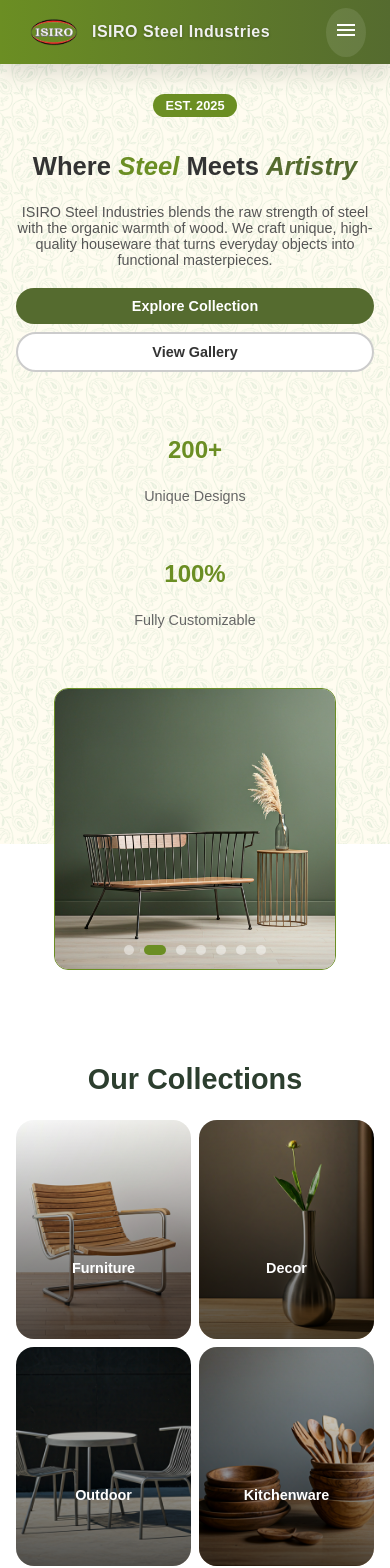
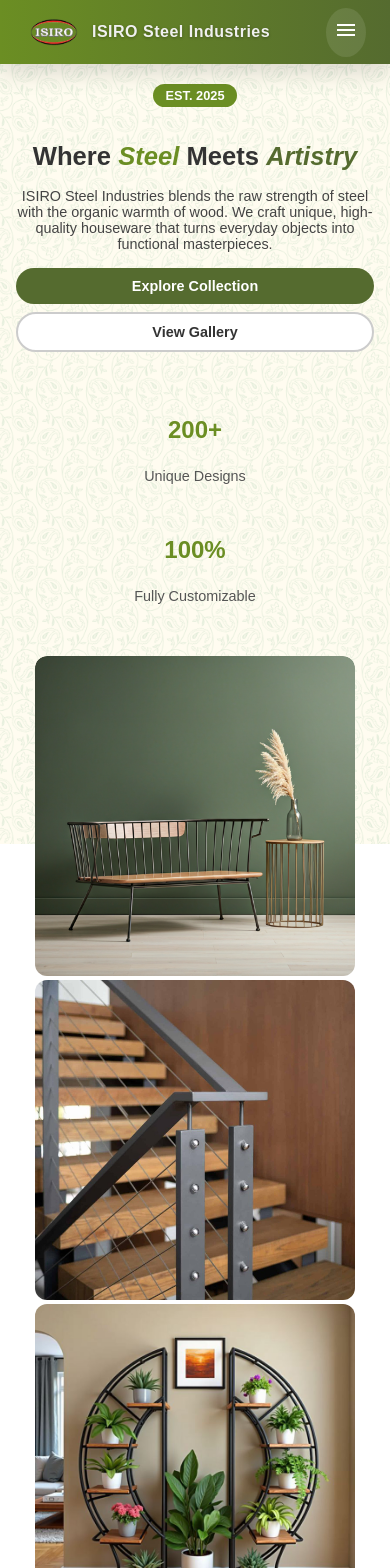
Before and after one commit to Isivara2021/isiro-steel-frontend, a React (Create React App) app: page / in a window 390 px wide. Shown: the top 1568 px of the page. Built offline with nearby package versions, Linux system fonts and the light colour scheme; no server answers.

Commit message:
More CSS updates in Navbar, Contact, Gallery and Home

```diff
--- a/src/components/Navbar/Navbar.css
+++ b/src/components/Navbar/Navbar.css
@@ -113,6 +113,10 @@
   transform: scale(1.1);
 }
 
+.mobile-menu-overlay {
+  display: none; /* default hidden */
+}
+
 /* =========================
    Mobile Navbar Styles
 ========================= */
@@ -144,6 +148,29 @@
     transition: transform 0.4s ease, opacity 0.4s ease;
     backdrop-filter: blur(6px); /* modern glass effect */
   }
+
+  .mobile-menu-close {
+  position: absolute;
+  top: 16px;
+  right: 16px;
+  background: #ce2323;
+  color: #fff;
+  border: none;
+  font-size: 1.4rem;
+  width: 36px;
+  height: 36px;
+  border-radius: 50%;
+  display: flex;
+  justify-content: center;
+  align-items: center;
+  cursor: pointer;
+  transition: background 0.3s ease, transform 0.2s ease;
+}
+
+.mobile-menu-close:hover {
+  background: #9e0909;
+  transform: scale(1.1);
+}
 
   /* Overlay active */
   .mobile-menu-overlay.active {
--- a/src/components/Navbar/Navbar.jsx
+++ b/src/components/Navbar/Navbar.jsx
@@ -1,9 +1,17 @@
-// src/components/Navbar/Navbar.jsx
-import React, { useContext } from "react";
+import React, { useState } from "react";
 import { Link } from "react-router-dom";
 import "./Navbar.css";
 
 const Navbar = () => {
+  const [menuActive, setMenuActive] = useState(false);
+
+  const toggleMenu = () => {
+    setMenuActive(!menuActive);
+  };
+
+  const closeMenu = () => {
+    setMenuActive(false);
+  };
 
   return (
     <header className="navbar">
@@ -20,19 +28,29 @@ const Navbar = () => {
           <h2 className="logo-text">ISIRO Steel Industries</h2>
         </div>
 
-        {/* Navigation Links */}
+        {/* Desktop Navigation Links */}
         <nav className="nav-links">
           <Link to="/">Home</Link>
           <Link to="/products">Products</Link>
           <Link to="/gallery">Gallery</Link>
-          <Link to="/news">News</Link> {/* Added News link */}
+          <Link to="/news">News</Link>
           <Link to="/contact">Contact Us</Link>
         </nav>
 
         {/* Mobile Menu Button */}
-        <button className="mobile-menu-btn">
+        <button className="mobile-menu-btn" onClick={toggleMenu}>
           <span className="material-symbols-outlined">menu</span>
         </button>
+      </div>
+
+      {/* Mobile Menu Overlay */}
+      <div className={`mobile-menu-overlay ${menuActive ? "active" : ""}`}>
+        <Link to="/" onClick={closeMenu}>Home</Link>
+        <Link to="/products" onClick={closeMenu}>Products</Link>
+        <Link to="/gallery" onClick={closeMenu}>Gallery</Link>
+        <Link to="/news" onClick={closeMenu}>News</Link>
+        <Link to="/contact" onClick={closeMenu}>Contact Us</Link>
+        <button className="mobile-menu-close" onClick={closeMenu}>✕</button>
       </div>
     </header>
   );
--- a/src/pages/Contact/Contact.css
+++ b/src/pages/Contact/Contact.css
@@ -239,7 +239,7 @@
   }
 
   .contact-form .form-topic {
-    font-size: 1rem;
+    font-size: 1.1rem;
     gap: 6px;
   }
 
--- a/src/pages/Gallery/Gallery.css
+++ b/src/pages/Gallery/Gallery.css
@@ -237,21 +237,21 @@
 
 
 /* =========================
-   Mobile App Design - Gallery Page (Modern)
+   Mobile App Design - Gallery Page (App-like)
 ========================= */
 @media (max-width: 768px) {
   .gallery-main {
-    padding: 1rem 1rem;
+    padding: 0.8rem 0.5rem;
   }
 
   .gallery-header h1 {
-    font-size: 2rem;
+    font-size: 1.9rem;
     text-align: center;
-    margin-bottom: 0.3rem;
+    margin-bottom: 0.2rem;
   }
 
   .gallery-header p {
-    font-size: 0.95rem;
+    font-size: 0.9rem;
     max-width: 100%;
     padding: 0 0.5rem;
     text-align: center;
@@ -259,34 +259,34 @@
   }
 
   .category-title {
-    font-size: 1.5rem;
+    font-size: 1.4rem;
     padding-left: 0.5rem;
-    margin-top: 1rem;
-    margin-bottom: 0.5rem;
+    margin-top: 0.8rem;
+    margin-bottom: 0.4rem;
     color: #556b2f;
     font-weight: 600;
   }
 
   .images-grid {
     display: grid;
-    grid-template-columns: repeat(auto-fill, minmax(130px, 1fr));
-    grid-auto-rows: 130px;
-    gap: 0.6rem;
+    grid-template-columns: repeat(auto-fill, minmax(120px, 1fr));
+    grid-auto-rows: 120px;
+    gap: 6px; /* tighter spacing for app-like feel */
   }
 
   .image-card {
-    border-radius: 16px;
+    border-radius: 14px;
     overflow: hidden;
-    box-shadow: 0 6px 15px rgba(0,0,0,0.12);
-    background: #f9f9f9;
-    transition: transform 0.2s ease, box-shadow 0.2s ease;
+    box-shadow: 0 4px 10px rgba(0,0,0,0.08);
+    background: #fdfdfd;
+    transition: transform 0.15s ease, box-shadow 0.15s ease;
     cursor: pointer;
     position: relative;
   }
 
   .image-card:hover {
-    transform: translateY(-3px);
-    box-shadow: 0 10px 18px rgba(0,0,0,0.15);
+    transform: none;
+    box-shadow: 0 6px 12px rgba(0,0,0,0.12);
   }
 
   .image-card img {
@@ -294,49 +294,55 @@
     height: 100%;
     object-fit: cover;
     display: block;
-    border-radius: 16px;
+    border-radius: 14px;
   }
 
   .image-card::after {
-    font-size: 0.85rem;
-    padding: 0.4rem 0.8rem;
+    font-size: 0.8rem;
+    padding: 0.3rem 0.6rem;
   }
 
   /* Lightbox Overlay */
   .lightbox-overlay {
-    background: rgba(0, 0, 0, 0.85);
+    background: rgba(0, 0, 0, 0.9);
     display: flex;
     justify-content: center;
     align-items: center;
-    padding: 1rem;
+    padding: 0.5rem;
+    position: fixed;
+    inset: 0;
+    z-index: 999;
   }
 
   .lightbox-content {
     width: 90%;
-    max-width: 400px;
-    border-radius: 18px;
+    max-width: 380px;
+    border-radius: 16px;
     background: #fff;
-    padding: 0.8rem;
-    position: relative;
+    padding: 0.6rem;
     display: flex;
     flex-direction: column;
     align-items: center;
+    position: relative;
+    top: 0; /* center without animation */
+    transform: none;
   }
 
   .lightbox-content img {
     width: 100%;
     max-height: 65vh;
-    object-fit: contain;
+    object-fit: cover;
     border-radius: 12px;
   }
 
   .lightbox-caption {
-    font-size: 0.9rem;
+    font-size: 0.85rem;
     color: #333;
-    margin-top: 0.6rem;
+    margin-top: 0.4rem;
     text-align: center;
   }
 
+  /* Prev/Next buttons centered vertically but no movement animation */
   .lightbox-prev,
   .lightbox-next {
     position: absolute;
@@ -345,50 +351,46 @@
     background: rgba(85, 107, 47, 0.9);
     color: #fff;
     border-radius: 50%;
-    width: 42px;
-    height: 42px;
+    width: 38px;
+    height: 38px;
     display: flex;
     justify-content: center;
     align-items: center;
-    font-size: 1.4rem;
+    font-size: 1.3rem;
     cursor: pointer;
-    transition: background 0.3s ease, transform 0.2s ease;
   }
 
   .lightbox-prev:hover,
   .lightbox-next:hover {
     background: #6b8e23;
-    transform: scale(1.1);
   }
 
   .lightbox-prev {
-    left: -10px;
+    left: 8px;
   }
 
   .lightbox-next {
-    right: -10px;
+    right: 8px;
   }
 
   .lightbox-close {
     position: absolute;
-    top: -10px;
-    right: -10px;
+    top: -8px;
+    right: -8px;
     background: #ce2323;
     color: #fff;
-    width: 42px;
-    height: 42px;
-    font-size: 1.6rem;
+    width: 38px;
+    height: 38px;
+    font-size: 1.5rem;
     border-radius: 50%;
     display: flex;
     justify-content: center;
     align-items: center;
     cursor: pointer;
-    transition: background 0.3s ease, transform 0.2s ease;
   }
 
   .lightbox-close:hover {
     background: #9e0909;
-    transform: scale(1.1);
   }
 }
 
@@ -397,45 +399,45 @@
   .images-grid {
     grid-template-columns: repeat(auto-fill, minmax(100px, 1fr));
     grid-auto-rows: 100px;
-    gap: 0.5rem;
+    gap: 4px;
   }
 
   .gallery-header h1 {
-    font-size: 1.6rem;
+    font-size: 1.5rem;
   }
 
   .gallery-header p {
-    font-size: 0.85rem;
+    font-size: 0.8rem;
   }
 
   .category-title {
-    font-size: 1.3rem;
+    font-size: 1.2rem;
   }
 
   .image-card {
-    border-radius: 14px;
+    border-radius: 12px;
   }
 
   .lightbox-content {
     width: 95%;
-    max-width: 300px;
-    padding: 0.6rem;
+    max-width: 280px;
+    padding: 0.5rem;
   }
 
   .lightbox-content img {
-    max-height: 55vh;
+    max-height: 50vh;
   }
 
   .lightbox-prev,
   .lightbox-next {
-    width: 36px;
-    height: 36px;
-    font-size: 1.2rem;
+    width: 32px;
+    height: 32px;
+    font-size: 1.1rem;
   }
 
   .lightbox-close {
-    width: 36px;
-    height: 36px;
-    font-size: 1.4rem;
+    width: 32px;
+    height: 32px;
+    font-size: 1.3rem;
   }
 }
--- a/src/pages/Home/Home.css
+++ b/src/pages/Home/Home.css
@@ -294,76 +294,103 @@ body::before {
   }
 }
 
-@media (max-width: 600px) {
-  /* Hero section */
+/* =========================
+   MOBILE-FIRST HOME PAGE
+========================= */
+@media (max-width: 768px) {
+  /* Hero section layout */
   .hero-section {
-    flex-direction: column;
+    flex-direction: column-reverse; /* text below image */
     align-items: center;
-    padding: 30px 16px;
+    padding: 20px 16px;
     gap: 20px;
   }
 
-  .hero-left, .hero-right {
-    flex: 1 1 100%;
+  /* Hero text */
+  .hero-left {
+    width: 100%;
     text-align: center;
+    order: 2;
   }
 
   .hero-left h1 {
-    font-size: 1.9rem;
+    font-size: 2rem;
     line-height: 1.3;
+    margin-bottom: 12px;
   }
 
   .hero-left p {
     font-size: 1rem;
+    color: #444;
+    margin-bottom: 16px;
   }
 
   .hero-buttons {
     flex-direction: column;
-    gap: 12px;
+    gap: 10px;
   }
 
   .btn-primary, .btn-secondary {
     width: 100%;
+    font-size: 0.95rem;
     padding: 12px 0;
-    font-size: 0.95rem;
   }
 
   .hero-stats {
     flex-direction: column;
     gap: 12px;
-    margin-bottom: 20px;
+    margin-bottom: 16px;
   }
 
   .hero-stats h3 {
     font-size: 1.5rem;
+    color: #6b8e23;
   }
 
   .hero-stats p {
     font-size: 0.8rem;
+    color: #555;
   }
 
-  /* Hero image adjustments */
+  /* Hero image */
+  .hero-right {
+    width: 100%;
+    order: 1;
+    display: flex;
+    justify-content: center;
+    margin-bottom: 16px;
+  }
+
   .hero-image-frame {
-    max-width: 280px;
-    aspect-ratio: 1 / 1;
-    border-width: 1.5px;
+    width: 100%;
+    max-width: 320px;
+    border-radius: 12px;
+    overflow: hidden;
+    border: none;
+    aspect-ratio: auto; /* natural image height */
+    background: none;
   }
 
   .hero-image-frame img {
-    opacity: 1; /* always visible on mobile */
+    width: 100%;
+    height: auto;
+    border-radius: 12px;
+    opacity: 1 !important;
+    transform: none !important;
     position: relative;
     z-index: 2;
-    transform: scale(1);
   }
 
   /* Collections section adjustments */
   .collections-section {
-    padding: 40px 16px;
+    padding: 30px 16px;
+    text-align: left;
   }
 
   .collections-section h2 {
-    font-size: 1.8rem;
-    margin-bottom: 24px;
+    font-size: 1.6rem;
+    margin-bottom: 16px;
+    text-align: center;
   }
 
   .collections-grid {
@@ -372,7 +399,18 @@ body::before {
   }
 
   .collection-card {
-    padding-top: 125%;
+    padding-top: 100%; /* square for mobile scrolling */
+    border-radius: 12px;
+  }
+
+  .collection-image img {
+    object-fit: cover;
+  }
+
+  .collection-text {
+    bottom: 12px;
+    left: 12px;
+    right: 12px;
   }
 
   .collection-text h4 {
@@ -380,11 +418,11 @@ body::before {
   }
 
   .collection-text p {
-    font-size: 0.8rem;
+    font-size: 0.75rem;
   }
 }
 
-/* Extra small screens */
+/* Extra small screens (phones) */
 @media (max-width: 400px) {
   .hero-left h1 {
     font-size: 1.6rem;
@@ -413,6 +451,6 @@ body::before {
   }
 
   .collection-text p {
-    font-size: 0.75rem;
+    font-size: 0.7rem;
   }
 }
```
